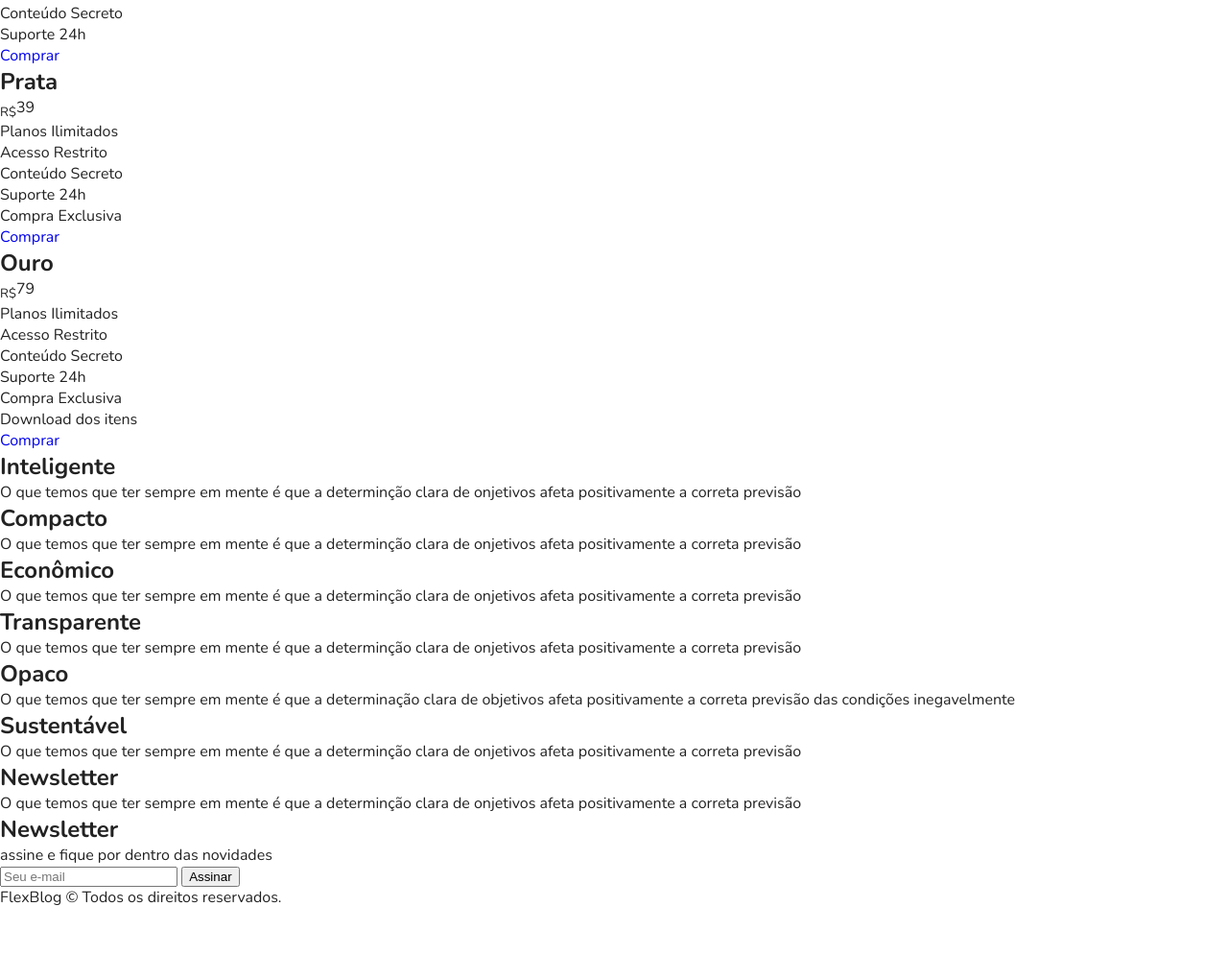
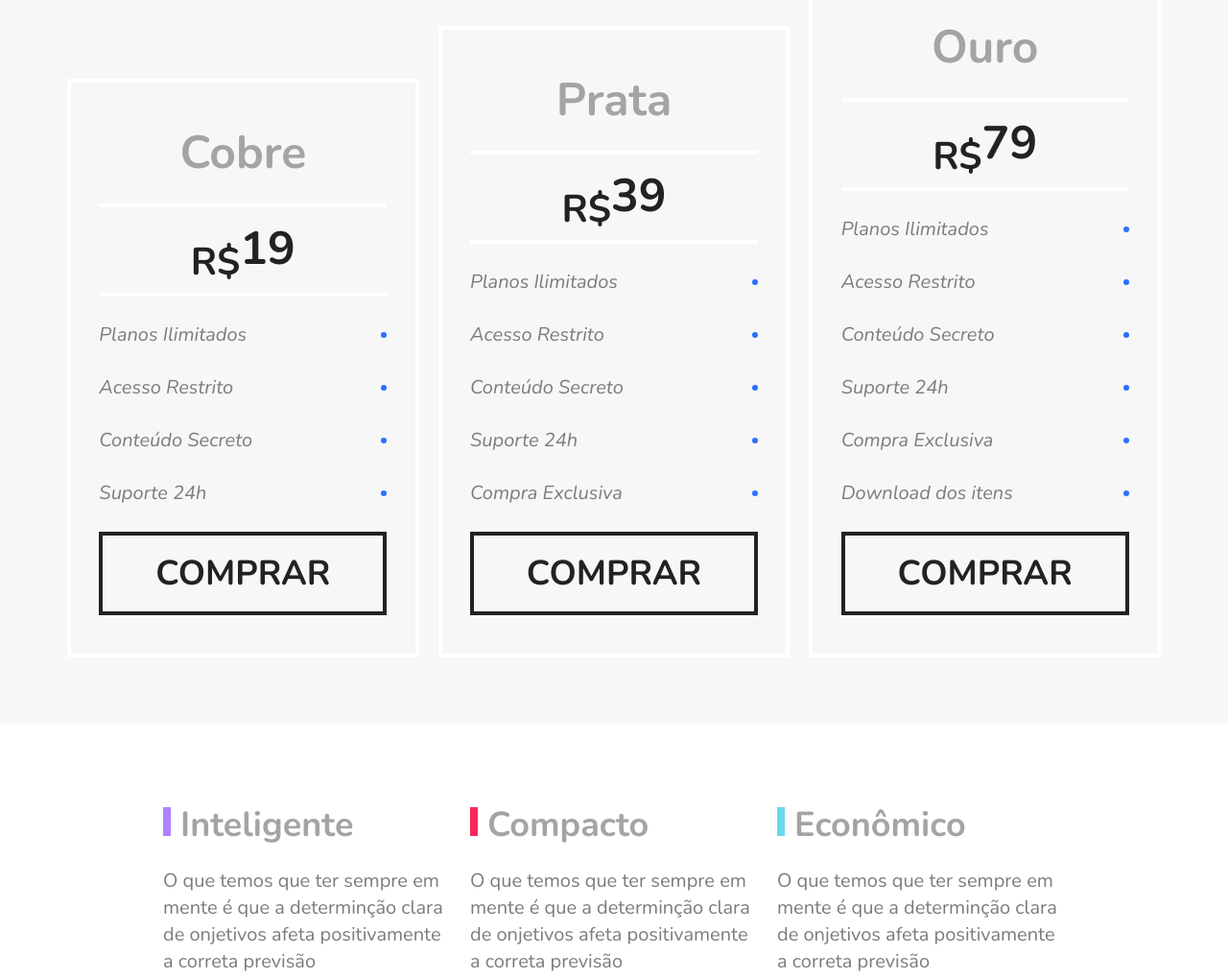
Before and after one commit to miguelsanglard/FlexBlog, a plain HTML site: page index.html in a window 1280 px wide. Shown: the part 1919-2938 px from the top of the page at 96% size. Before the commit the page ends 2865 px from the top, so only its background shows below. Drawn offline with nearby package versions, Linux system fonts and the light colour scheme.

Commit message:
html/css terminados

```diff
--- a/index.html
+++ b/index.html
@@ -137,13 +137,8 @@
       </h2>
       <p>O que temos que ter sempre em mente é que a determinção clara de onjetivos afeta positivamente a correta previsão</p>
     </div>
-    <div class="qualidade-item">
-      <h2>Newsletter
-      </h2>
-      <p>O que temos que ter sempre em mente é que a determinção clara de onjetivos afeta positivamente a correta previsão</p>
-    </div>
   </section>
-  <section class="Newsletter">
+  <section class="newsletter">
     <div class="newsletter-info">
       <h1>Newsletter</h1>
       <p>assine e fique por dentro das novidades</p>
--- a/style.css
+++ b/style.css
@@ -173,3 +173,187 @@ img {
 .blue {
   border-top: 8px solid #66d9eb;
 }
+.preco {
+  background: #f7f7f7;
+  padding: 60px;
+  display: flex;
+  flex-wrap: wrap;
+  align-items: flex-end;
+}
+.preco-item {
+  flex: 1;
+  border: 4px solid white;
+  padding: 20px;
+  margin: 10px;
+  min-width: 260px;
+}
+.preco-item h2 {
+  font-size: 3em;
+  color: #a4a4a4;
+  text-align: center;
+  margin-top: 20px;
+}
+.preco-item span {
+  max-width: 300px;
+  margin: 20px auto;
+  display: block;
+  font-size: 3em;
+  text-align: center;
+  font-weight: bold;
+  padding: 10px 0 5px 0;
+  border-top: 4px solid white;
+  border-bottom: 4px solid white;
+}
+.preco-item sup {
+  font-size: 1.5rem;
+}
+
+.preco-item ul {
+  max-width: 300px;
+  margin: 20px auto;
+  font-size: 1.25em;
+  line-height: 2;
+  font-style: italic;
+  color: #7c7c7c;
+}
+.preco-item li {
+  display: flex;
+  justify-content: space-between;
+  align-items: center;
+  margin-bottom: 15px;
+}
+.preco-item li::after {
+  content: "";
+  display: block;
+  width: 6px;
+  height: 6px;
+  background: #2c70ff;
+  border-radius: 50%;
+}
+.preco-item a {
+  max-width: 300px;
+  display: block;
+  margin: 20px auto;
+  border: 4px solid;
+  color: #222222;
+  text-transform: uppercase;
+  font-weight: bold;
+  font-size: 2.25em;
+  padding: 15px 0;
+  text-align: center;
+}
+@media (max-width: 800px) {
+  .preco {
+    padding-left: 10px;
+    padding-right: 10px;
+  }
+  .preco .preco-item:nth-child(3) {
+    order: -2;
+  }
+  .preco .preco-item:nth-child(2) {
+    order: -2;
+  }
+}
+.qualidade {
+  max-width: 960px;
+  margin: 60px auto;
+  display: flex;
+  flex-wrap: wrap;
+}
+.qualidade-item {
+  flex: 1 1 300px;
+  margin: 20px 10px;
+}
+.qualidade-item h2 {
+  font-size: 2.25em;
+  color: #a4a4a4;
+  margin-bottom: 20px;
+}
+.qualidade-item h2::before {
+  content: " ";
+  display: inline-block;
+  width: 8px;
+  height: 30px;
+  margin-right: 10px;
+  background: blue;
+}
+.qualidade-item:nth-of-type(3n + 1) h2::before {
+  background: #ae81ff;
+}
+.qualidade-item:nth-of-type(3n + 2) h2::before {
+  background: #f9265e;
+}
+.qualidade-item:nth-of-type(3n + 3) h2::before {
+  background: #66d9eb;
+}
+.qualidade-item p {
+  font-size: 1.25em;
+  line-height: 1.4;
+  color: #7c7c7c;
+}
+.newsletter {
+  background: #f7f7f7;
+  padding: 60px calc((100% - 960px) / 2);
+  display: flex;
+  flex-wrap: wrap;
+}
+.newsletter-info {
+  flex: 1 1 26 260px;
+  margin: 0 10px;
+}
+.newsletter-info h1 {
+  font-size: 3em;
+  color: #a4a4a4;
+}
+.newsletter-info p {
+  font-size: 1.25em;
+  font-style: italic;
+  max-width: 230px;
+  color: #7c7c7c;
+  margin-bottom: 10px;
+}
+.newsletter-form {
+  flex: 2 1 2 260px;
+  margin: 0 10px;
+  align-self: center;
+  display: flex;
+  flex-wrap: wrap;
+}
+.newsletter-form input {
+  flex: 3 1 200px;
+  font-size: 1.25em;
+  color: #7c7c7c;
+  font-style: italic;
+  font-family: "Nunito", Arial, Helvetica, sans-serif;
+  border: 4px solid #2c70ff;
+  background: transparent;
+  padding: 10px;
+  margin: 0px;
+  border-radius: 0px;
+}
+.newsletter-form button {
+  flex: 1 1 200px;
+  font-family: "Nunito", Arial, Helvetica, sans-serif;
+  font-size: 2.25em;
+  font-weight: bold;
+  text-transform: uppercase;
+  background: #2c70ff;
+  color: white;
+  margin: 0px;
+  cursor: pointer;
+  border: 0px;
+  padding: 15px 15px;
+}
+
+.footer {
+  display: flex;
+  background: #2c70ff;
+  height: 200px;
+  align-items: center;
+}
+.footer p {
+  flex: 1;
+  text-align: center;
+  font-size: 2.25em;
+  color: #122ab2;
+}
```
